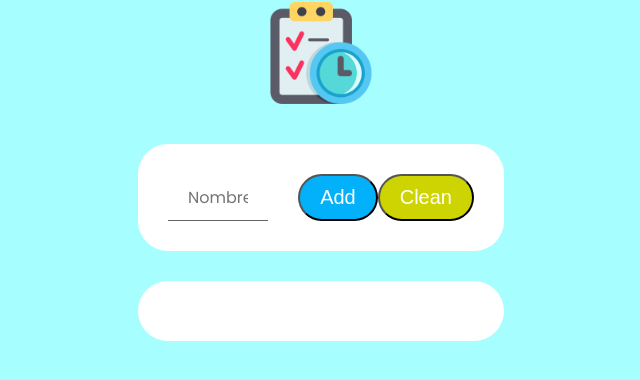
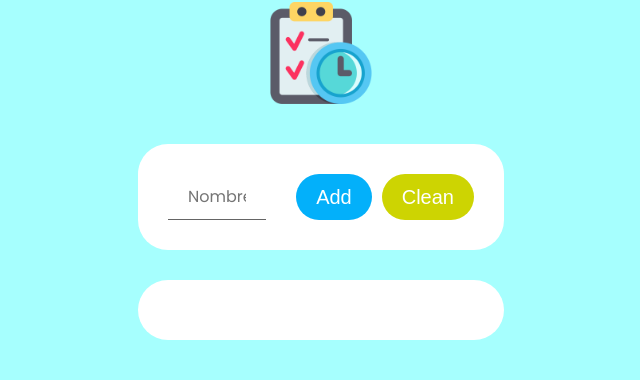
Before and after one commit to CarlosDaniel002/Lista_de_tareas, a plain HTML site: page index.html in a window 1280 px wide. Shown: the part 86-466 px from the top of the page, without its empty margins (319-959 px from the left). Drawn offline with nearby package versions, Linux system fonts and the light colour scheme.

Commit message:
Agregando los bordes a los botones

```diff
--- a/style.css
+++ b/style.css
@@ -89,6 +89,7 @@ li {
   -webkit-border-radius: 30;
   -moz-border-radius: 30;
   border-radius: 30px;
+  border: none;
   font-family: Arial;
   color: #ffffff;
   font-size: 20px;
@@ -105,6 +106,8 @@ li {
 .limpiar {
   -webkit-border-radius: 30;
   -moz-border-radius: 30;
+  border: none;
+  margin-left: 10px;
   border-radius: 30px;
   font-family: Arial;
   color: #ffffff;
@@ -119,7 +122,7 @@ li {
   text-decoration: none;
 }
 
-.delete{
+.delete {
   -webkit-border-radius: 30;
   -moz-border-radius: 30;
   border-radius: 30px;
```
